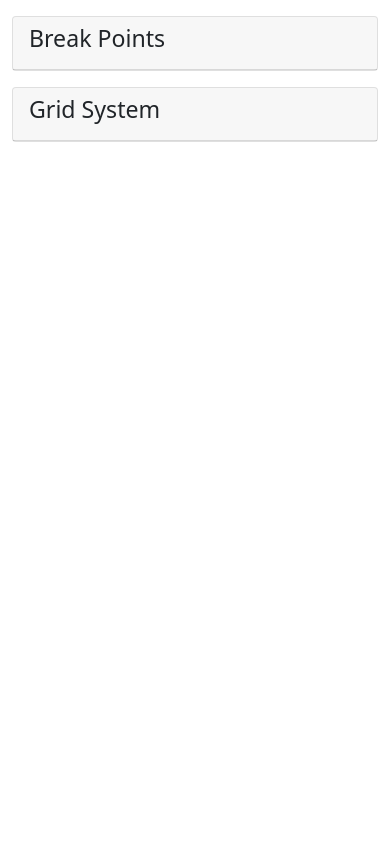
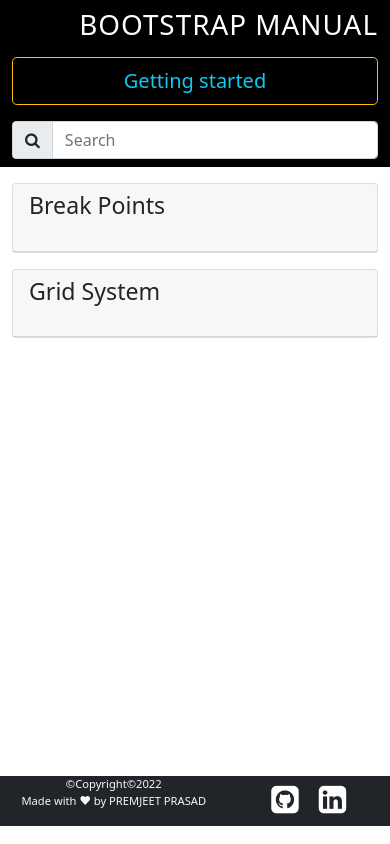
Before and after one commit to prem-jeet/bootstrap_manual, a website with bundled scripts: page index.html in a window 390 px wide. Built offline with nearby package versions, Linux system fonts and the light colour scheme.

Commit message:
added nav bar and footer for small screens < 1200px

```diff
--- a/index.html
+++ b/index.html
@@ -130,8 +130,10 @@
       </div>
     </div>
 
+    <!-- main-container -->
     <div class="container-fluid" id="wrapper">
       <div class="row">
+        <!-- navigation bar for xl screens >= 1200px -->
         <aside class="col-xl-3 d-none d-xl-inline-block">
           <div class="row h-100">
             <div class="col-12 mt-2" logo-container>
@@ -180,13 +182,67 @@
           </div>
         </aside>
 
-        <main class="mt-3 col-12 col-xl-9 offset-xl-3">
-          <div class="row row-cols-1 row-cols-md-2 justify-content-center justify-content-md-evenly"
-          id="main_content"></div>
+        <!-- navigation bar for sm screens <= 1200px -->
+        <nav class="col-12 d-xl-none py-2">
+          <div class="row align-items-center">
+            <div class="col-12 text-end" logo-container>
+              <h1 logo>Bootstrap Manual</h1>
+            </div>
+            <div
+              class="col-12 col-sm-6 order-2 order-sm-1 mt-3"
+              search-container
+            >
+              <div class="input-group">
+                <span class="input-group-text">
+                  <i class="fa fa-search"></i>
+                </span>
+                <input type="text" class="form-control" placeholder="Search" />
+              </div>
+            </div>
+            <div
+              class="col-12 col-sm-5 col-md-4 offset-sm-1 offset-md-2 order-1 order-sm-2 mt-2"
+              getiting-started-container
+            >
+              <button
+                class="btn btn-outline-warning btn-lg w-100 text-info"
+                data-bs-toggle="modal"
+                data-bs-target="#gettingStartedmodal"
+                getting-started-button
+              >
+                Getting started
+              </button>
+            </div>
+          </div>
+        </nav>
+
+        <!-- card holders -->
+        <main class="mt-3 col-12 col-xl-9 offset-xl-3 pb-xl-0">
+          <div
+            class="row row-cols-1 row-cols-md-2 justify-content-center justify-content-md-evenly"
+            id="main_content"
+          ></div>
         </main>
       </div>
     </div>
+    <!-- footer for small screens -->
+    <div class="container-fluid d-xl-none" footer-sm>
+      <footer class="row text-center bg-dark text-light">
+        <p class="col-7">
+          <span class="mb-0">&copy;Copyright&copy;2022</span>
+          <br>
+          <span class="mb-1">Made with &hearts; by PREMJEET PRASAD</span>
+        </p>
 
+        <div class="col-5 mt-2">
+          <a href="">
+            <i class="fa fa-github-square fa-2x px-2" social-logo></i
+          ></a>
+          <a href=""
+            ><i class="fa fa-linkedin-square fa-2x px-2" social-logo></i
+          ></a>
+        </div>
+      </footer>
+    </div>
     <!-- templates -->
 
     <!-- card template -->
--- a/style/style.css
+++ b/style/style.css
@@ -1,6 +1,3 @@
-:root {
-  --table-background: #f8f9fa;
-}
 
 /* font awesome styles for icons */
 
@@ -40,17 +37,8 @@
 
 body {
   scroll-behavior: smooth;
-}
-
-.main-header {
-  background-color: #fb8500;
-}
-
-.main-header div[logo] {
-  font-size: 2rem;
-  font-weight: 600;
-  letter-spacing: 2px;
-  color: floralwhite;
+  min-height: 100vh;
+  position: relative;
 }
 
 .card {
@@ -59,29 +47,41 @@
   align-self: start;
 }
 
+
+main{
+  padding-bottom: 10vh;
+}
+
+.card-header{
+  height: 8vh;
+  cursor: pointer;
+}
+
 .card-body {
-  max-height: 88vh;
+  max-height: 83vh;
   overflow-y: auto;
 }
 
-.card-body table {
-  background-color: var(--table-background);
+@media screen and (min-width: 1200px){
+  .card-body {
+    max-height: 90vh;
+  }
+  main{
+    padding-bottom: 0;
+  }
 }
 
-[data-bs-toggle="collapse"] {
-  cursor: pointer;
+.card-body table {
+  background-color: #f8f9fa;
 }
 
-#main_content {
-  display: flex;
-  flex-wrap: wrap;
-}
 
 #outputmodal .alert {
   margin-bottom: 0;
   border-top-left-radius: 0;
   border-top-right-radius: 0;
 }
+
 
 [card] {
   flex: 1;
@@ -110,6 +110,9 @@
   color: #d73038;
 }
 
+
+/* style for code container */
+
 p code {
   background: rgba(135, 131, 120, 0.15);
   border-radius: 3px;
@@ -118,7 +121,7 @@
   color: #eb5757;
 }
 
-/* style for code container */
+
 .code_container {
   position: relative;
   margin-bottom: 1rem;
@@ -157,21 +160,40 @@
   height: 100vh;
   position: fixed;
 }
-
+nav{
+  background-color: #000;
+  color: #fff;
+}
 aside [logo]{
   text-transform: uppercase;
   text-decoration: underline;
   font-weight: 500;
   letter-spacing: 1px;
 }
-
+nav [logo]{
+  text-transform: uppercase;
+  font-weight: 500;
+  letter-spacing: 1px;
+}
 
 aside [getting-started-container]{
   height: 10%;
 }
+
 [footer] p{
   font-size: 80%;
 }
-aside [social-logo]{
+
+footer p{
+  font-size: 70%;
+}
+
+[social-logo]{
   color: #fff;
 }
+
+[footer-sm]{
+  position: fixed;
+  bottom: 0;
+  height: 8vh;
+}
```
